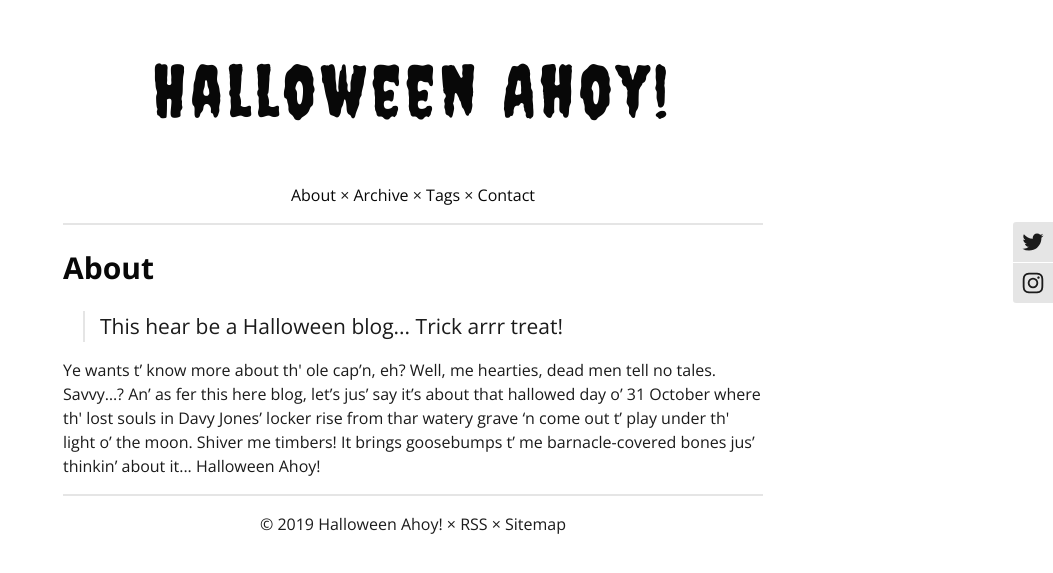
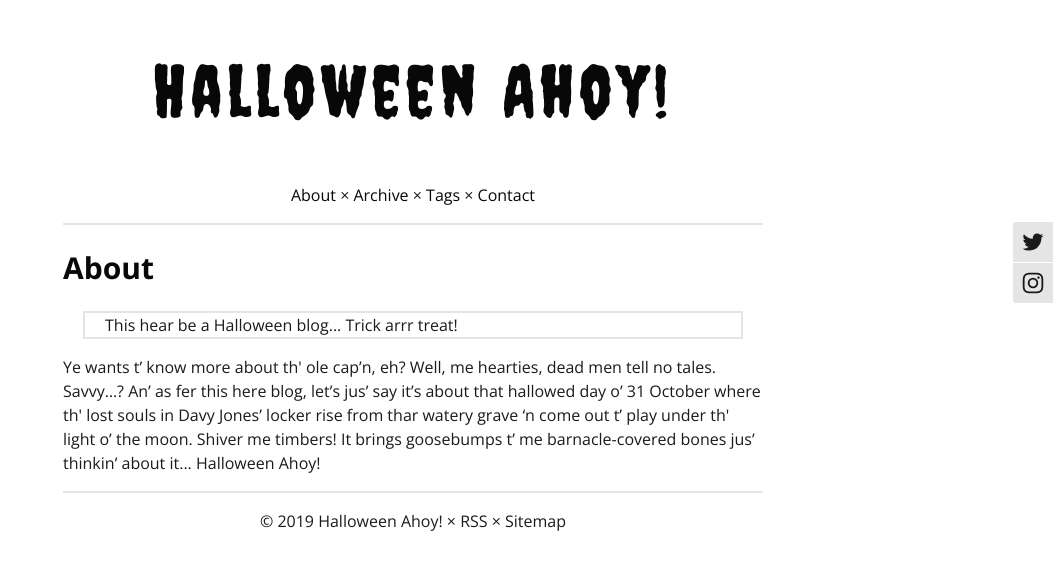
Before and after one commit to halloweenahoy/halloweenahoy.github.io, a Jekyll site: the page built from about.html, in a window 1280 px wide. Shown: the top 573 px of the page, without its empty margins (227-1280 px from the left). Built offline with Jekyll 4.4.1, drawn with Linux system fonts in a browser that asks for light colours; comment, search, counter and statistics services are not loaded.

Commit message:
Update style.css

```diff
--- a/css/style.css
+++ b/css/style.css
@@ -148,10 +148,43 @@ font-style: italic;
 /* Blockquotes */
 
 blockquote {
-margin: 10px 20px 10px;
-padding: 0px 15px;
-border-left: 2px solid rgba(0, 0, 0, 0.1);
-font-size: 21px;
+	border: 2px solid rgba(0, 0, 0, 0.1);
+	margin: 0 auto;
+	padding-right: 0;
+	padding-left: 20px;
+	max-width: 636px;
+	position: relative;
+	p {
+
+		font-size: 21px;
+		font-weight: 700;
+		padding: 0 34px;
+	}
+	&:before{
+		content: '';
+    display: block;
+    position: absolute;
+    width: 96%;
+    top: -2px;
+    left: 0;
+    border: 2px #FFFFFF;
+		position: inherit;
+	}
+	&:after{
+		content: '';
+		display: block;
+		position: absolute;
+		width: 96%;
+		bottom: -2px;
+		left: 0;
+		border: 2px #FFFFFF;
+		position: inherit;
+	}
+	cite{
+		display: block;
+    text-align: right;
+		padding-right: 7%;
+	}
 }
 
 /* Horizontal rule */
```
